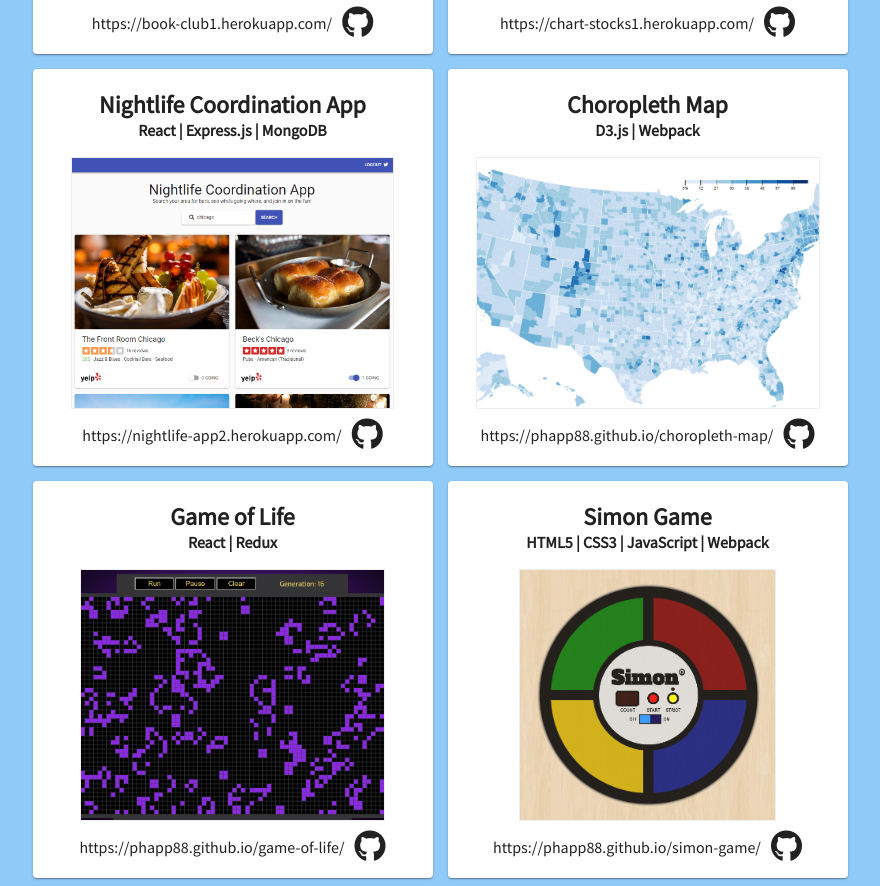
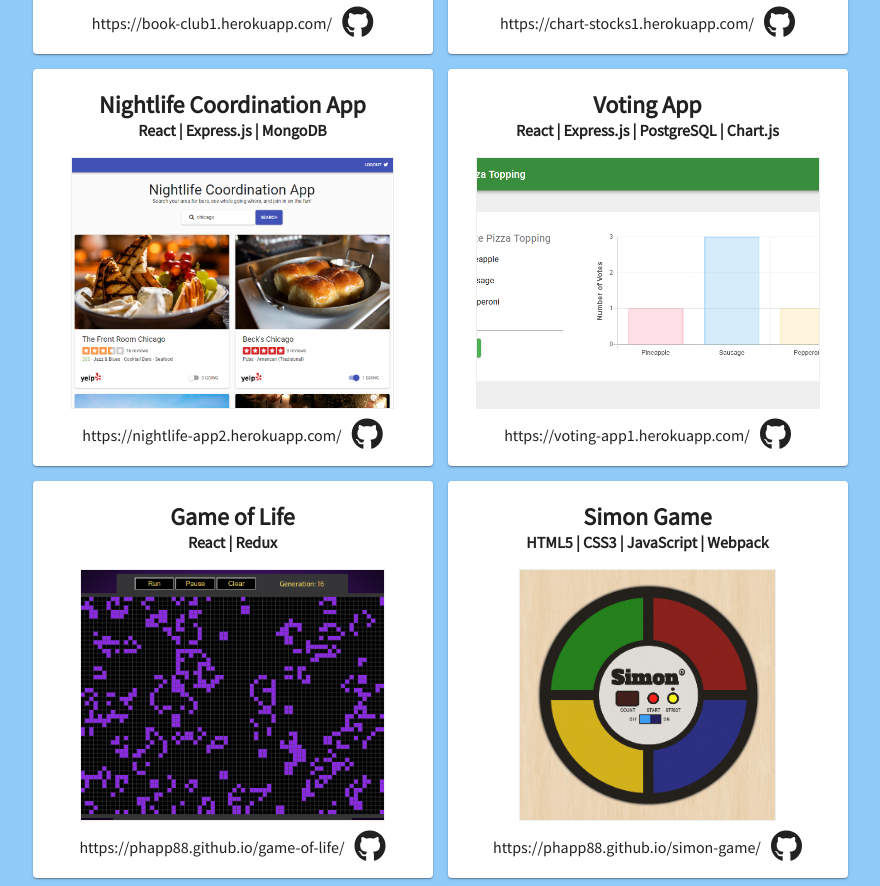
Before and after one commit to phapp88/phapp88.github.io, a plain HTML site: page index.html in a window 1280 px wide. Shown: the part 1226-2112 px from the top of the page, without its empty margins (200-1080 px from the left). Drawn offline with Linux system fonts and the light colour scheme.

Commit message:
Add voting app and remove choropleth map from projects section

```diff
--- a/index.html
+++ b/index.html
@@ -163,31 +163,31 @@
           </div>
         </div>
         <div class="project">
-          <h2 class="project-title">Choropleth Map</h2>
-          <h3>D3.js | Webpack</h3>
+          <h2 class="project-title">Voting App</h2>
+          <h3>React | Express.js | PostgreSQL | Chart.js</h3>
           <a
             class="image-link"
-            href="https://phapp88.github.io/choropleth-map/"
+            href="https://voting-app1.herokuapp.com/"
             target="_blank"
             rel="noopener noreferrer"
           >
             <img
-              src="images/choropleth-map.png"
-              alt="choropleth map screen shot"
+              src="images/voting-app.png"
+              alt="voting app screen shot"
             />
           </a>
           <div class="project-links">
             <a
               class="project-website-link"
-              href="https://phapp88.github.io/choropleth-map/"
+              href="https://voting-app1.herokuapp.com/"
               target="_blank"
               rel="noopener noreferrer"
             >
-              https://phapp88.github.io/choropleth-map/
+              https://voting-app1.herokuapp.com/
             </a>
             <a
               class="social-link"
-              href="https://github.com/phapp88/choropleth-map"
+              href="https://github.com/phapp88/voting-app"
               target="_blank"
               rel="noopener noreferrer"
             >
```
Also changed, not shown: images/choropleth-map.png (deleted), images/voting-app.png (added).
